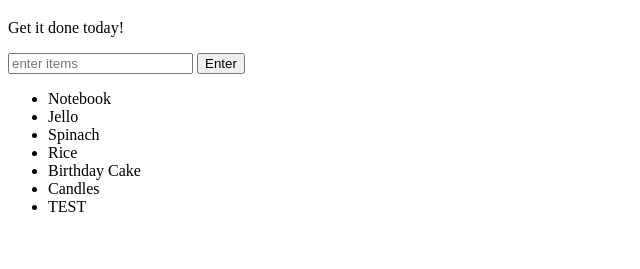
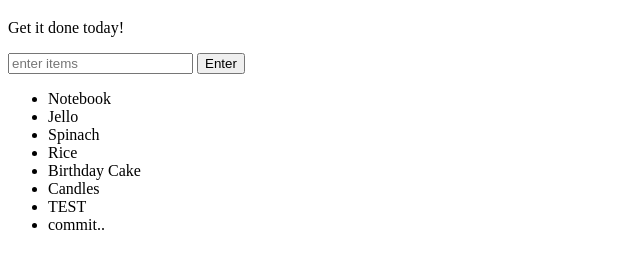
Before and after one commit to Yeeunbb/Web_Study, a plain HTML site: page domevents/index.html in a window 1280 px wide. Shown: the part 61-330 px from the top of the page, without its empty margins (0-640 px from the left). Drawn offline with Linux system fonts and the light colour scheme.

Commit message:
script example

```diff
--- a/domevents/index.html
+++ b/domevents/index.html
@@ -17,6 +17,7 @@
 		<li>Birthday Cake</li>
 		<li>Candles</li>
 		<li>TEST</li>
+		<li>commit..</li>
 	</ul>
 	<script type="text/javascript" src="script.js"></script>
 </body>
```
